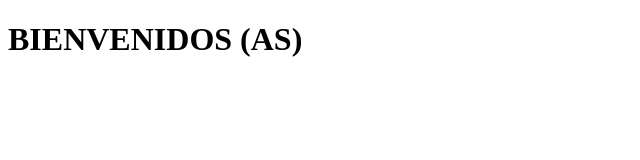
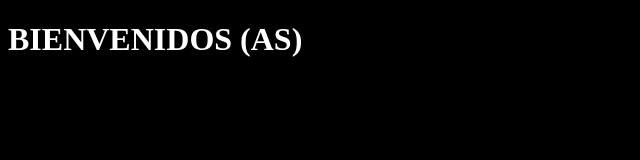
Before and after one commit to d4isytf/Saludo, a plain HTML site: page index.html in a window 1280 px wide. Shown: the whole page, without its empty margins (0-640 px from the left). Drawn offline with Linux system fonts and the light colour scheme.

Commit message:
cambio de color de pagina

```diff
--- a/index.html
+++ b/index.html
@@ -2,6 +2,9 @@
 <head>
     <title>MI PRIMERA PAGINA</title>
 </head>
+<style>
+    body{color:white;background-color:black;}
+</style>
 <body>
     <h1>BIENVENIDOS (AS)</h1>
 </body>
```
